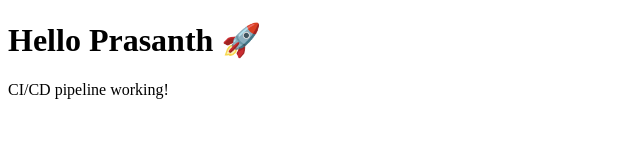
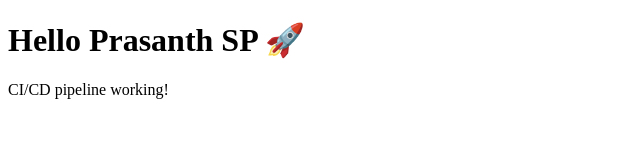
Before and after one commit to prasanths7123/cicd-demo, a plain HTML site: page index.html in a window 1280 px wide. Shown: the whole page, without its empty margins (0-640 px from the left). Drawn offline with Linux system fonts and the light colour scheme.

Commit message:
Update index.html

```diff
--- a/index.html
+++ b/index.html
@@ -4,7 +4,7 @@
   <title>CI/CD Demo</title>
 </head>
 <body>
-  <h1>Hello Prasanth 🚀</h1>
+  <h1>Hello Prasanth SP 🚀</h1>
   <p>CI/CD pipeline working!</p>
 </body>
 </html>
```
